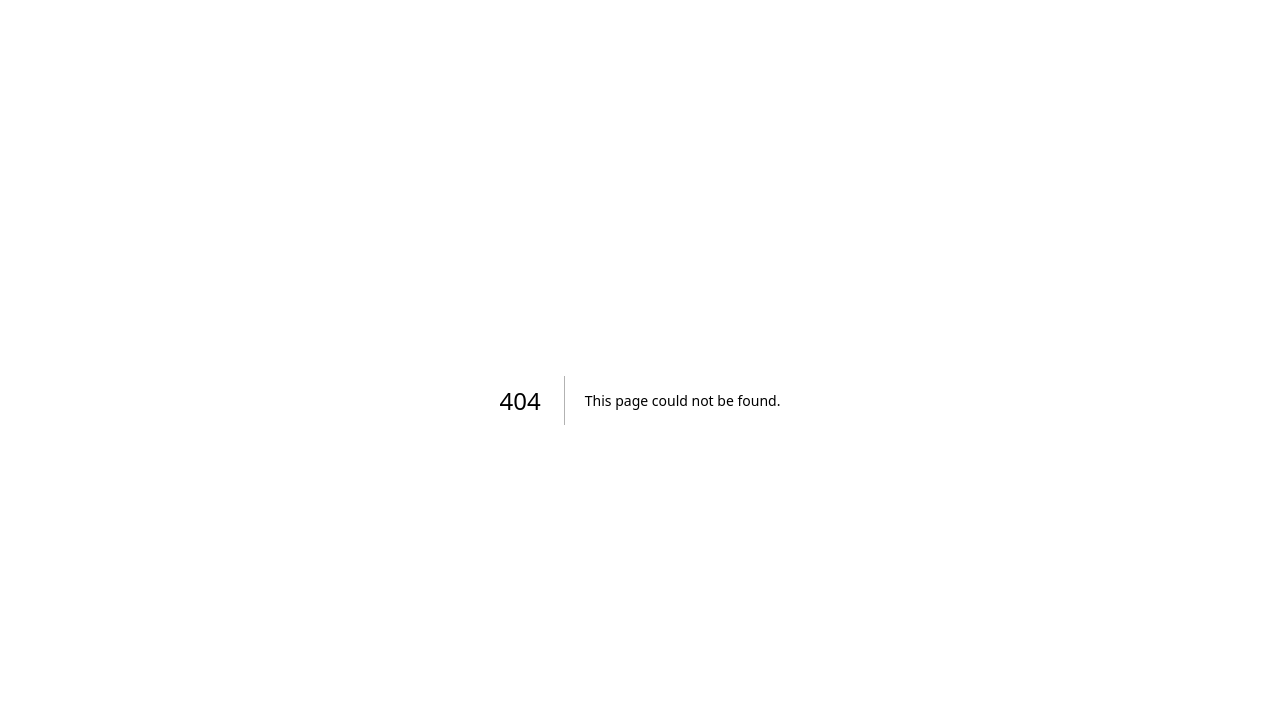
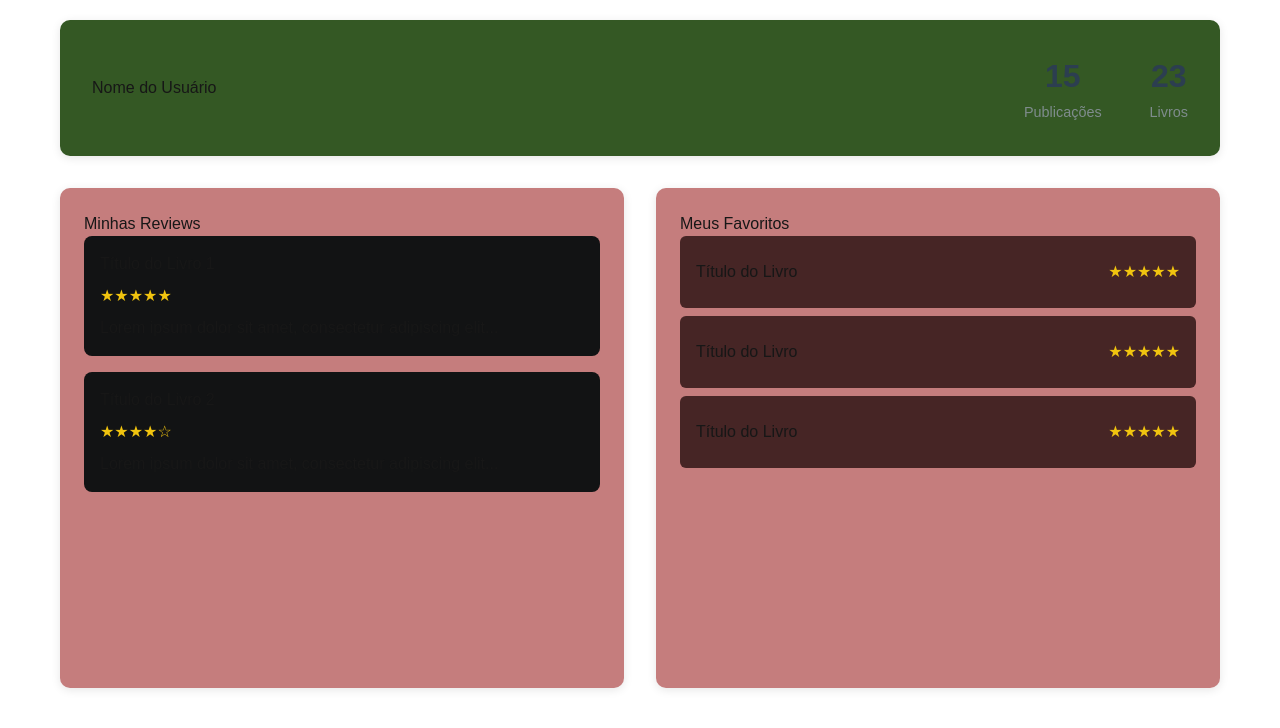
Before and after one commit to nogueiraluiz/modelagem-2024-3, a Next.js app in the folder site-fontEnd/keeplit/: page /perfiluser in a window 1280 px wide. Before the commit this address had no page. Shown: the top 728 px of the page. Built offline with nearby package versions, Linux system fonts and the light colour scheme.

Commit message:
versao piloto do perfil de usuario

```diff
--- a/site-fontEnd/keeplit/package.json
+++ b/site-fontEnd/keeplit/package.json
@@ -11,7 +11,8 @@
   "dependencies": {
     "next": "^15.1.6",
     "react": "19.0.0-rc-66855b96-20241106",
-    "react-dom": "19.0.0-rc-66855b96-20241106"
+    "react-dom": "19.0.0-rc-66855b96-20241106",
+    "react-icons": "^5.5.0"
   },
   "devDependencies": {
     "@types/node": "^20",
--- a/site-fontEnd/keeplit/src/app/page.tsx
+++ b/site-fontEnd/keeplit/src/app/page.tsx
@@ -1,6 +1,6 @@
 import Criaposts from "@/components/ui/criapost";
 import Sidebar from "@/components/ui/sidebar";
-import Image from "next/image";
+
 
 export default function Home() {
   return (
@@ -8,6 +8,7 @@ export default function Home() {
       <Sidebar caminhoimagem="/logo.svg" nomeusuario="lele" />
       <div className="grow m-0 p-0"></div>
       <Criaposts />
+
     </main>
 
   );
--- /dev/null
+++ b/site-fontEnd/keeplit/src/app/perfiluser/page.tsx
@@ -0,0 +1,67 @@
+import React from 'react';
+import './styles.css';
+
+function PerfilUser() {
+    return (
+        <div className="profile-page">
+            {/* Header do perfil */}
+            <div className="profile-header">
+                <div className="profile-info">
+                    <div className="profile-left">
+
+                        <h1>Nome do Usuário</h1>
+                    </div>
+                    <div className="profile-stats">
+                        <div className="stat-item">
+                            <span className="stat-number">15</span>
+                            <span className="stat-label">Publicações</span>
+                        </div>
+                        <div className="stat-item">
+                            <span className="stat-number">23</span>
+                            <span className="stat-label">Livros</span>
+                        </div>
+                    </div>
+                </div>
+            </div>
+
+            {/* Corpo principal */}
+            <div className="main-content">
+                {/* Bloco de Reviews */}
+                <div className="reviews-section">
+                    <h2>Minhas Reviews</h2>
+                    <div className="review-card">
+                        <h3>Título do Livro 1</h3>
+                        <div className="rating">★★★★★</div>
+                        <p>Lorem ipsum dolor sit amet, consectetur adipiscing elit...</p>
+                    </div>
+                    <div className="review-card">
+                        <h3>Título do Livro 2</h3>
+                        <div className="rating">★★★★☆</div>
+                        <p>Lorem ipsum dolor sit amet, consectetur adipiscing elit...</p>
+                    </div>
+                </div>
+
+                {/* Bloco de Favoritos */}
+                <div className="favorites-section">
+                    <h2>Meus Favoritos</h2>
+                    <ul className="favorites-list">
+                        <li className="favorite-item">
+                            <span className="book-title">Título do Livro</span>
+                            <span className="rating">★★★★★</span>
+                        </li>
+                        <li className="favorite-item">
+                            <span className="book-title">Título do Livro</span>
+                            <span className="rating">★★★★★</span>
+                        </li>
+                        <li className="favorite-item">
+                            <span className="book-title">Título do Livro</span>
+                            <span className="rating">★★★★★</span>
+                        </li>
+                    </ul>
+                </div>
+            </div>
+        </div>
+    );
+}
+
+export default PerfilUser;
--- /dev/null
+++ b/site-fontEnd/keeplit/src/app/perfiluser/styles.css
@@ -0,0 +1,107 @@
+/* styles.css */
+.profile-page {
+    max-width: 1200px;
+    margin: 0 auto;
+    padding: 20px;
+}
+
+.profile-header {
+    background-color: #345824;
+    padding: 2rem;
+    border-radius: 10px;
+    box-shadow: 0 2px 10px rgba(0, 0, 0, 0.1);
+    margin-bottom: 2rem;
+}
+
+.profile-info {
+    display: flex;
+    justify-content: space-between;
+    align-items: center;
+}
+
+.profile-left {
+    display: flex;
+    align-items: center;
+    gap: 1.5rem;
+}
+
+.profile-photo {
+    width: 100px;
+    height: 100px;
+    border-radius: 50%;
+    object-fit: cover;
+}
+
+.profile-stats {
+    display: flex;
+    gap: 3rem;
+}
+
+.stat-item {
+    text-align: center;
+}
+
+.stat-number {
+    display: block;
+    font-size: 2rem;
+    font-weight: bold;
+    color: #2c3e50;
+}
+
+.stat-label {
+    font-size: 0.9rem;
+    color: #7f8c8d;
+}
+
+.main-content {
+    display: flex;
+    gap: 2rem;
+}
+
+.reviews-section, .favorites-section {
+    flex: 1;
+    background-color: #c57d7d;
+    padding: 1.5rem;
+    border-radius: 10px;
+    box-shadow: 0 2px 10px rgba(0, 0, 0, 0.1);
+}
+
+.reviews-section {
+    min-height: 500px;
+}
+
+.review-card {
+    background-color: #121314;
+    padding: 1rem;
+    border-radius: 8px;
+    margin-bottom: 1rem;
+    transition: transform 0.2s;
+}
+
+.review-card:hover {
+    transform: translateY(-2px);
+}
+
+.rating {
+    color: #f1c40f;
+    margin: 0.5rem 0;
+}
+
+.favorites-list {
+    list-style: none;
+    padding: 0;
+}
+
+.favorite-item {
+    display: flex;
+    justify-content: space-between;
+    align-items: center;
+    padding: 1rem;
+    background-color: #462525;
+    margin-bottom: 0.5rem;
+    border-radius: 6px;
+}
+
+.book-title {
+    font-weight: 500;
+}
```
Also changed, not shown: 1 other file (tests, documents, lock files or other folders).
